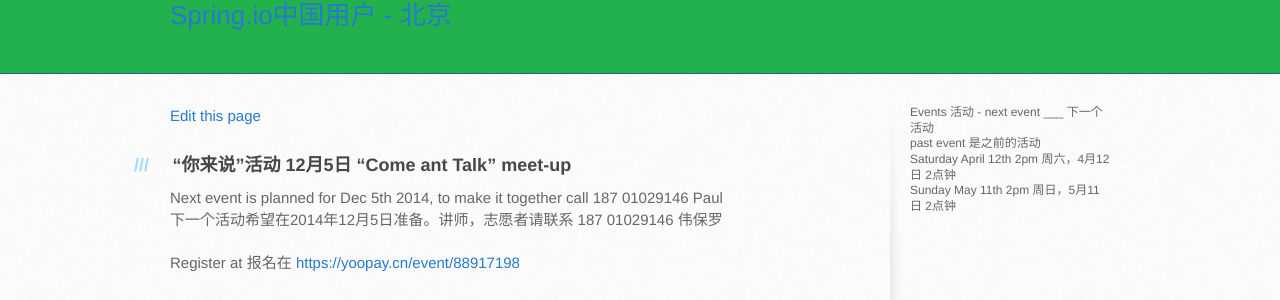
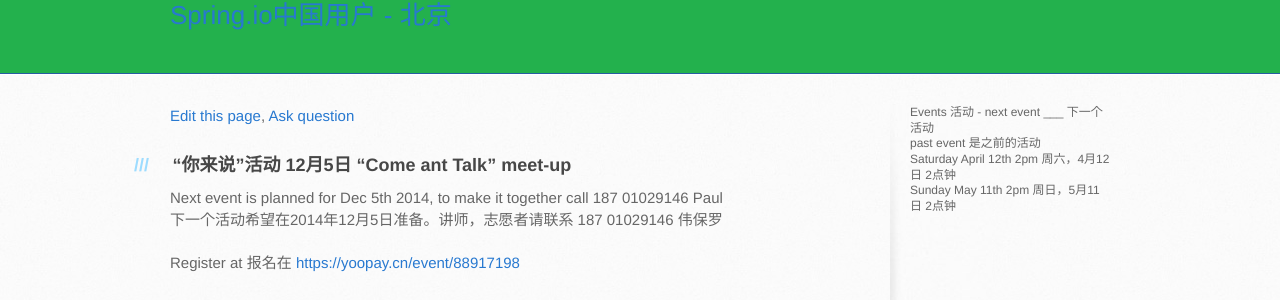
Before and after one commit to spring-ug/beijing, a Jekyll site: the page built from index.md, in a window 1280 px wide and 900 px high. Shown: the part 127-427 px from the top of the window. Built offline with Jekyll 4.4.1, drawn with Linux system fonts in a browser that asks for light colours; Markdown is read by kramdown in place of the engine named in the settings.

Commit message:
[Ask question]

```diff
--- a/index.md
+++ b/index.md
@@ -3,7 +3,8 @@
 title: Spring User Group in Beijing 北京Spring用户组
 ---
 
-[Edit this page](https://github.com/spring-ug/beijing/edit/gh-pages/index.md)
+[Edit this page](https://github.com/spring-ug/beijing/edit/gh-pages/index.md),
+[Ask question](https://github.com/spring-ug/beijing/issues)
 
 ###　“你来说”活动 12月5日 "Сome ant Talk" meet-up
 
```
